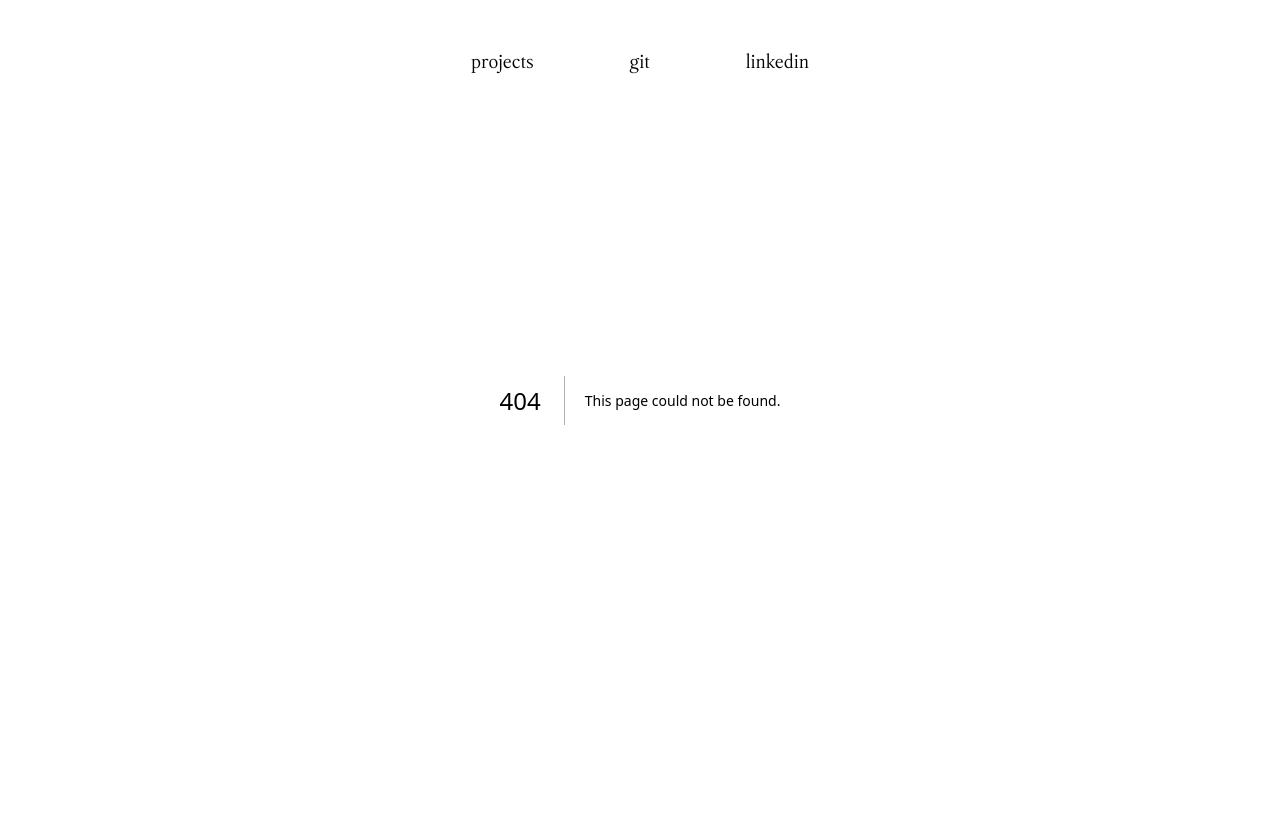
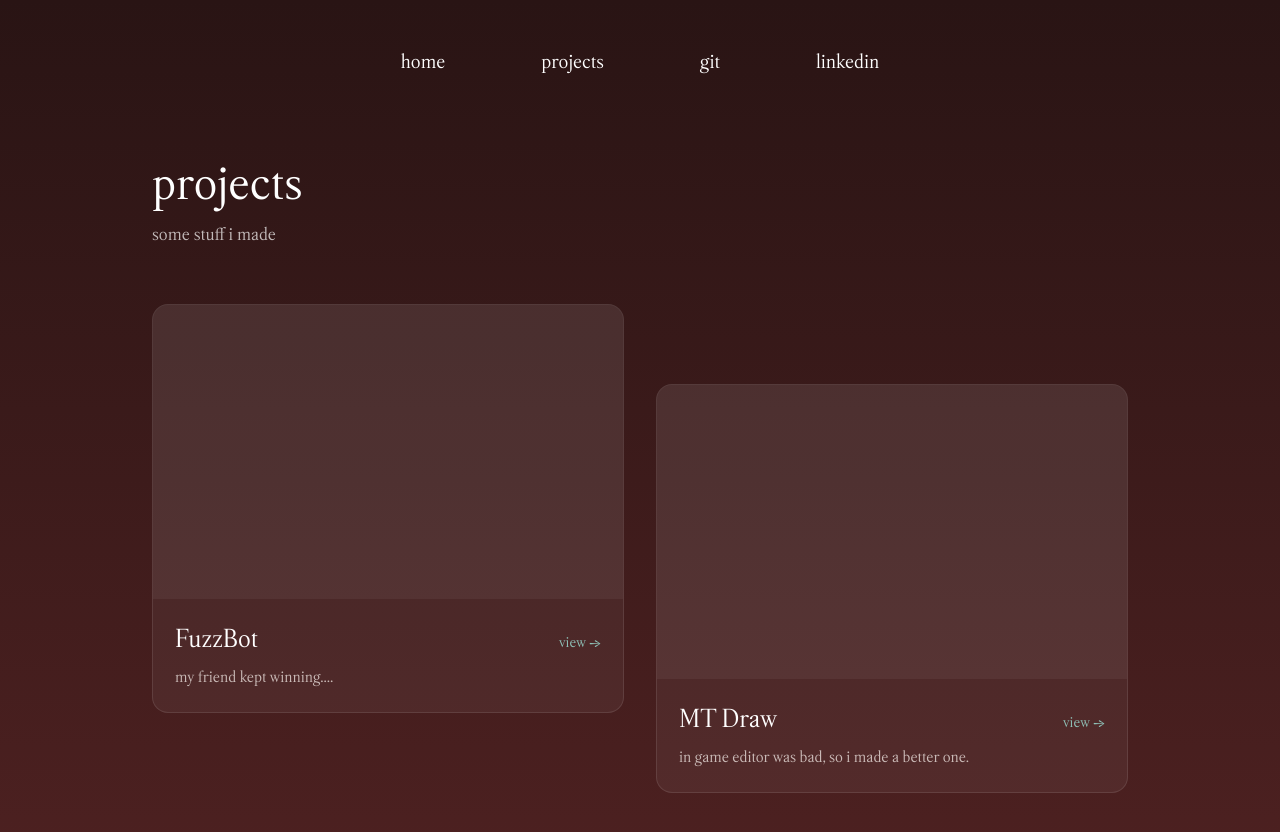
Before and after one commit to abifromschool/abinamdev, a Next.js app: page /projects in a window 1280 px wide. Before the commit this address had no page. Shown: the top 832 px of the page. Before the commit the page ends 800 px from the top, so only its background shows below. Built offline with nearby package versions, Linux system fonts and the light colour scheme.

Commit message:
added projects page

```diff
--- a/app/components/header.tsx
+++ b/app/components/header.tsx
@@ -3,6 +3,12 @@ import Link from "next/link";
 export default function Header() {
   return (
     <header className="absolute top-0 left-0 z-10 w-full flex justify-center gap-24 pt-12 text-xl">
+      <Link
+        className="transition ease-out duration 150 hover:scale-110"
+        href="/"
+      >
+        home
+      </Link>
       <Link
         className="transition ease-out duration 150 hover:scale-110"
         href="/projects"
--- /dev/null
+++ b/app/components/projectcard.tsx
@@ -0,0 +1,39 @@
+import Image from "next/image";
+import type { Project } from "../data/projects";
+
+export default function ProjectCard({ project }: { project: Project }) {
+  const { name, blurb, href, image } = project;
+  const cls =
+    "block overflow-hidden rounded-2xl border border-white/10 bg-white/5 transition hover:-translate-y-1 hover:border-[#8fc2b8]/50";
+
+  const body = (
+    <>
+      <div className="relative aspect-[16/10] bg-white/5">
+        {image && (
+          <Image
+            src={image}
+            alt={`screenshot of ${name}`}
+            fill
+            sizes="(min-width: 768px) 472px, 100vw"
+            className="object-cover"
+          />
+        )}
+      </div>
+      <div className="px-[22px] pb-6 pt-5">
+        <div className="flex items-baseline justify-between gap-4">
+          <h2 className="text-[26px] font-medium">{name}</h2>
+          {href && <span className="text-[15px] text-[#8fc2b8]">view →</span>}
+        </div>
+        <p className="mt-2 text-base leading-snug text-[#f4ece8]/75">{blurb}</p>
+      </div>
+    </>
+  );
+
+  return href ? (
+    <a href={href} className={cls}>
+      {body}
+    </a>
+  ) : (
+    <div className={cls}>{body}</div>
+  );
+}
--- a/app/data/projects.tsx
+++ b/app/data/projects.tsx
@@ -1,6 +1,19 @@
 export type Project = {
   name: string;
-  about: string;
-  href: string;
-  img?: string;
+  blurb: string;
+  href?: string;
+  image?: string;
 };
+
+export const projects: Project[] = [
+  {
+    name: "FuzzBot",
+    blurb: "my friend kept winning....",
+    href: "https://github.com/abifromschool/fuzzBot",
+  },
+  {
+    name: "MT Draw",
+    blurb: "in game editor was bad, so i made a better one.",
+    href: "https://github.com/abifromschool/MotorDecals",
+  },
+];
--- /dev/null
+++ b/app/projects/page.tsx
@@ -0,0 +1,27 @@
+import ProjectCard from "../components/projectcard";
+import { projects } from "../data/projects";
+
+export default function Projects() {
+  const left = projects.filter((_, i) => i % 2 === 0);
+  const right = projects.filter((_, i) => i % 2 === 1);
+
+  return (
+    <main className="mx-auto max-w-[1040px] px-8 pb-24 pt-40">
+      <h1 className="text-5xl leading-none">projects</h1>
+      <p className="mt-3 text-lg opacity-70">some stuff i made</p>
+
+      <div className="mt-14 flex flex-col gap-8 md:flex-row md:items-start">
+        <div className="flex flex-1 flex-col gap-8">
+          {left.map((p) => (
+            <ProjectCard key={p.name} project={p} />
+          ))}
+        </div>
+        <div className="flex flex-1 flex-col gap-8 md:mt-20">
+          {right.map((p) => (
+            <ProjectCard key={p.name} project={p} />
+          ))}
+        </div>
+      </div>
+    </main>
+  );
+}
--- a/next.config.ts
+++ b/next.config.ts
@@ -2,6 +2,7 @@ import type { NextConfig } from "next";
 
 const nextConfig: NextConfig = {
   /* config options here */
+  allowedDevOrigins: ['192.168.4.61'],
   experimental: {
     agentFeedback: true,
   },
```
